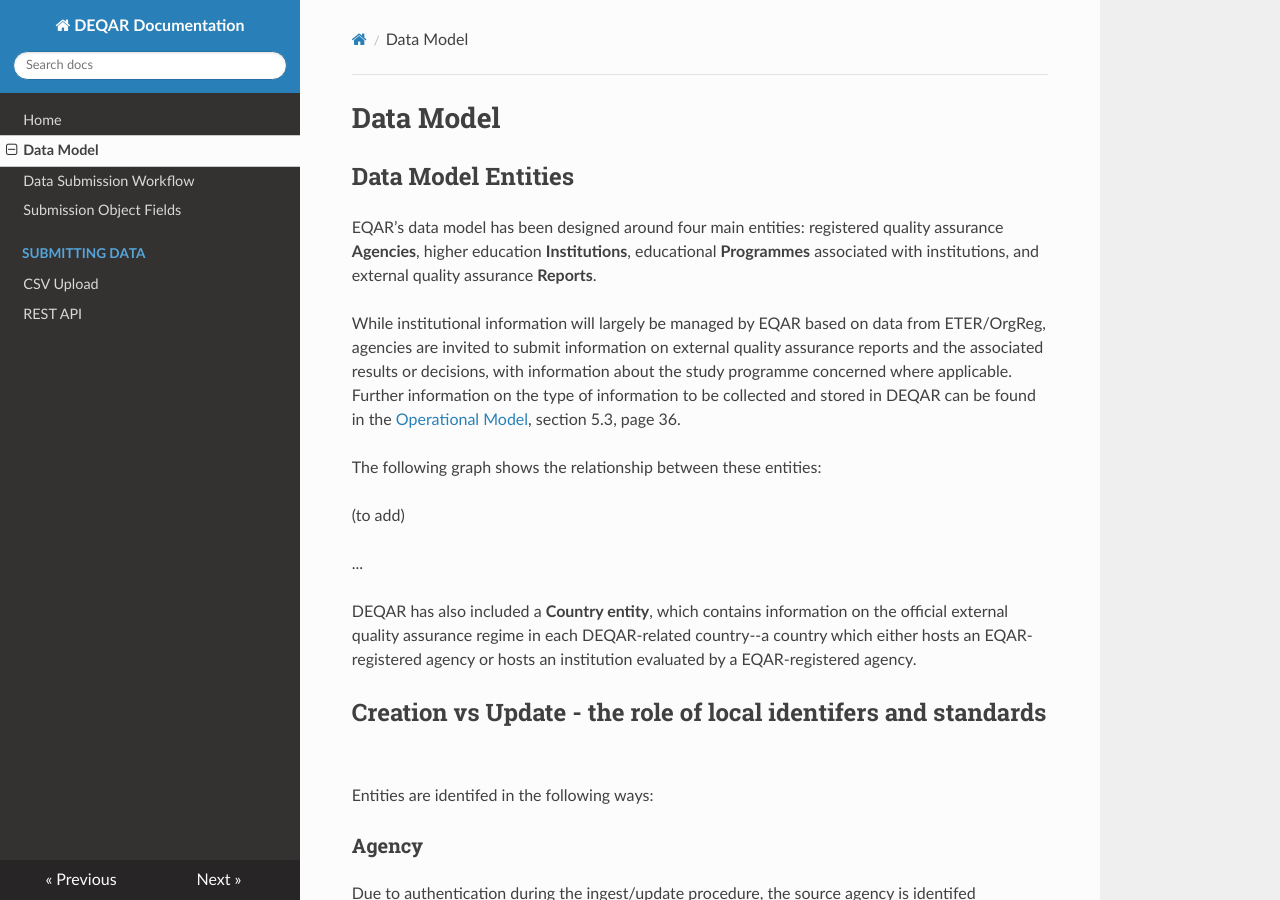
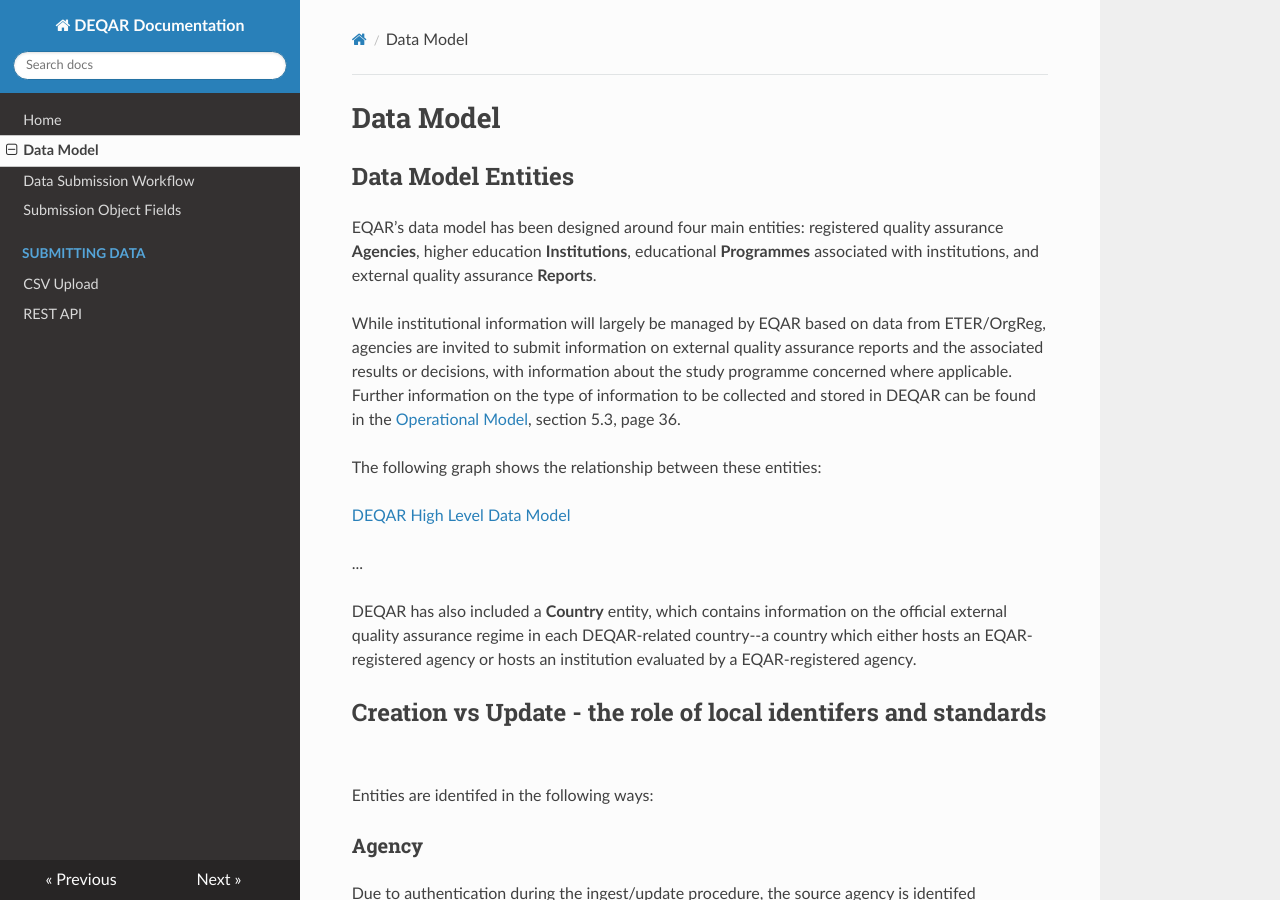
Before and after one commit to EQAR/deqar-docs, an MkDocs documentation site: the page built from docs/data_model.md, in a window 1280 px wide and 900 px high. Built offline with MkDocs 1.6.1, drawn with Linux system fonts in a browser that asks for light colours; nearby versions of some CDN libraries; old or Windows-style settings are respelled for this version of MkDocs.

Commit message:
Update data_model.md

```diff
--- a/docs/data_model.md
+++ b/docs/data_model.md
@@ -6,12 +6,11 @@
 
 The following graph shows the relationship between these entities:
 
-(to add)
-
+[DEQAR High Level Data Model](https://cloud.eqar.eu/s/BLgfkMRZ8JCC8F2 "DEQAR High Level Data Model)
 
 ...
 
-DEQAR has also included a **Country entity**, which contains information on the official external quality assurance regime in each DEQAR-related country--a country which either hosts an EQAR-registered agency or hosts an institution evaluated by a EQAR-registered agency.
+DEQAR has also included a **Country** entity, which contains information on the official external quality assurance regime in each DEQAR-related country--a country which either hosts an EQAR-registered agency or hosts an institution evaluated by a EQAR-registered agency.
 
 
 Creation vs Update - the role of local identifers and standards
```
